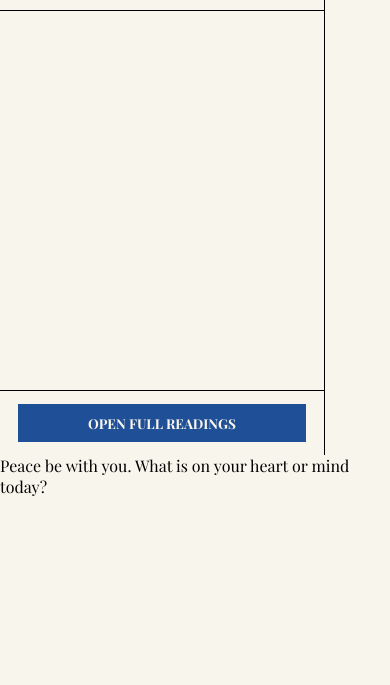
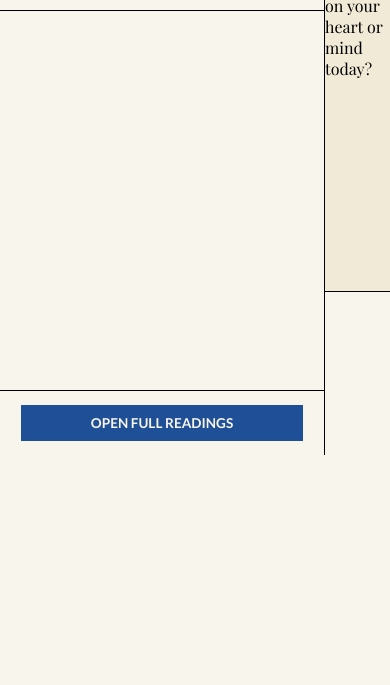
Before and after one commit to davearcillas29/come-home, a plain HTML site: page index.html in a window 390 px wide. Shown: the part 159-844 px from the top of the page. Drawn offline with nearby package versions, Linux system fonts and the light colour scheme; a web font is replaced by a local one.

Commit message:
I added the designated space and split for the container of the messages and the user input. still lacks the design for the ai messages, the html and css for the user input, responsive units instead of the inputted px unit, overall responsiveness of the website, fixing the issue after pressing the hamburger menu.

```diff
--- /dev/null
+++ b/assets/css/chat-section-container.css
@@ -0,0 +1,7 @@
+.chat-section{
+    display: flex;
+    flex-direction: column;
+    flex: 1;
+    min-height: 0;
+    overflow: hidden;
+}
--- /dev/null
+++ b/assets/css/chat-section-messages.css
@@ -0,0 +1,7 @@
+.chat-messages{
+    flex: 0.7;
+    min-height: 0;
+    overflow-y: auto;
+    border-bottom: 1px solid var(--border-color);
+    background-color: var(--bg-secondary);
+}
--- a/assets/css/full-readings-button.css
+++ b/assets/css/full-readings-button.css
@@ -1,6 +1,7 @@
 .full-readings-btn{
     text-decoration: none;
     color: var(--color-white);
+    font-family: var(--secondary-font);
     font-size: 0.85rem;
     font-weight: bold;
     padding: 10px 70px;
--- a/assets/css/main.css
+++ b/assets/css/main.css
@@ -5,17 +5,24 @@
 @import 'readings-section.css';
 @import 'full-readings-container.css';
 @import 'full-readings-button.css';
+@import 'chat-section-container.css';
+@import 'chat-section-messages.css';
 
 /* Universal Reset */
-* {
+*{
     margin: 0;
     padding: 0;
     box-sizing: border-box;
 }
 
-body {
+body{
     font-family: var(--main-font);
     background-color: var(--bg-primary);
     color: var(--text-primary);
     transition: background-color 0.4s ease, color 0.4s ease, border-color 0.4s ease;
 }
+
+main{
+    display: flex;
+    flex-direction: row;
+}
--- a/index.html
+++ b/index.html
@@ -75,17 +75,17 @@
                 </header>
 
                 <div class="readings-content">
-                    <div class="first-reading"></div>
-                    <div class="responsorial-psalm"></div>
-                    <div class="second-reading"></div>
-                    <div class="holy-gospel"></div>
+                    <div class="first-reading" id="first-reading"></div>
+                    <div class="responsorial-psalm" id="responsorial-psalm"></div>
+                    <div class="second-reading" id="second-reading"></div>
+                    <div class="holy-gospel" id="holy-gospel"></div>
+                </div>
+
+                <!-- Open Full Readings -->
+                <div class="open-full-reading">
+                    <a href="https://www.vaticannews.va/en/word-of-the-day.html" class="full-readings-btn">OPEN FULL READINGS</a>
                 </div>
             </section>
-
-            <!-- Open Full Readings -->
-            <div class="open-full-reading">
-                <a href="https://www.vaticannews.va/en/word-of-the-day.html" class="full-readings-btn">OPEN FULL READINGS</a>
-            </div>
 
             <!-- Chat Section -->
             <section class="chat-section" aria-label="AI chat section">
@@ -95,6 +95,9 @@
                         <p>Peace be with you. What is on your heart or mind today?</p>
                     </div>
                 </div>
+                <div class="user-input">
+
+                </div>
             </section>
         </main>
     </body>
```
Also changed, not shown: assets/css/chat-section-input.css (added).
